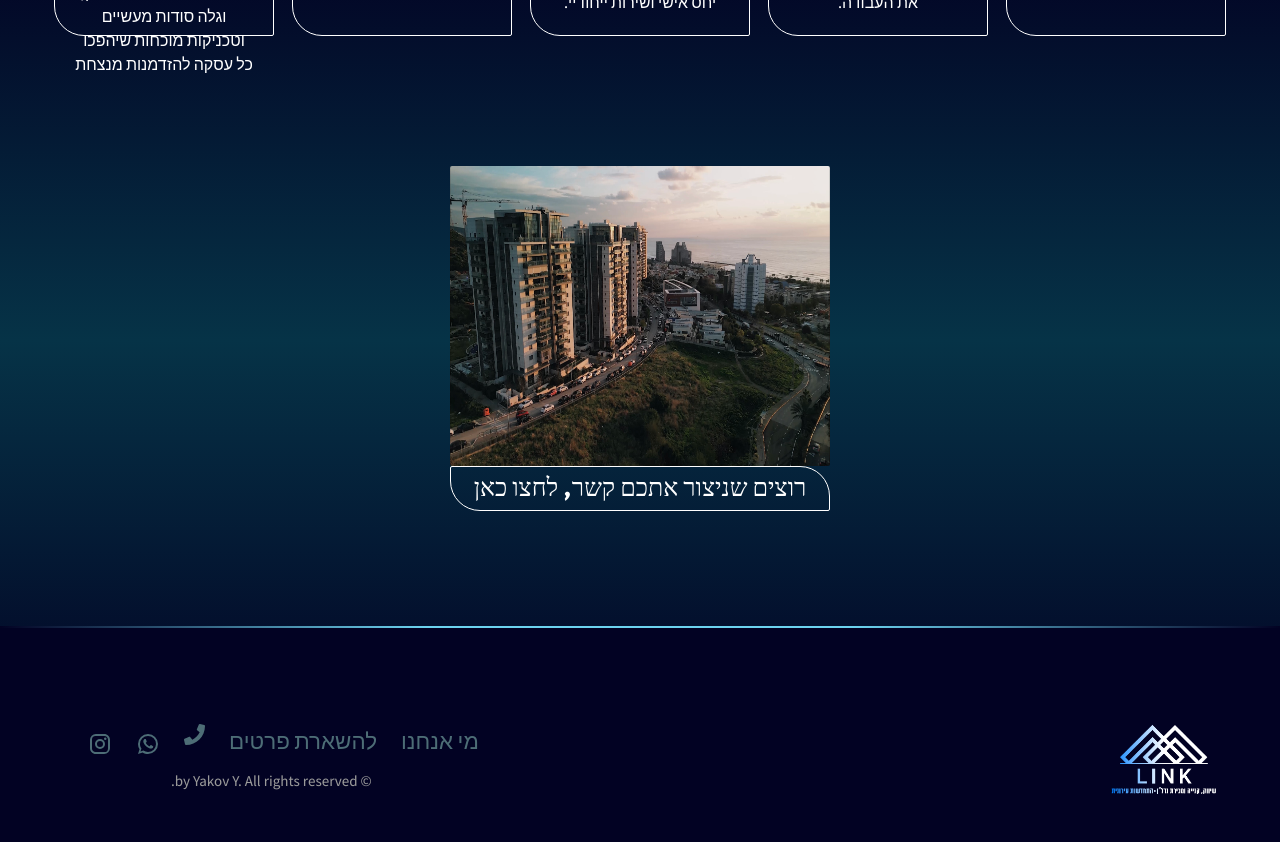
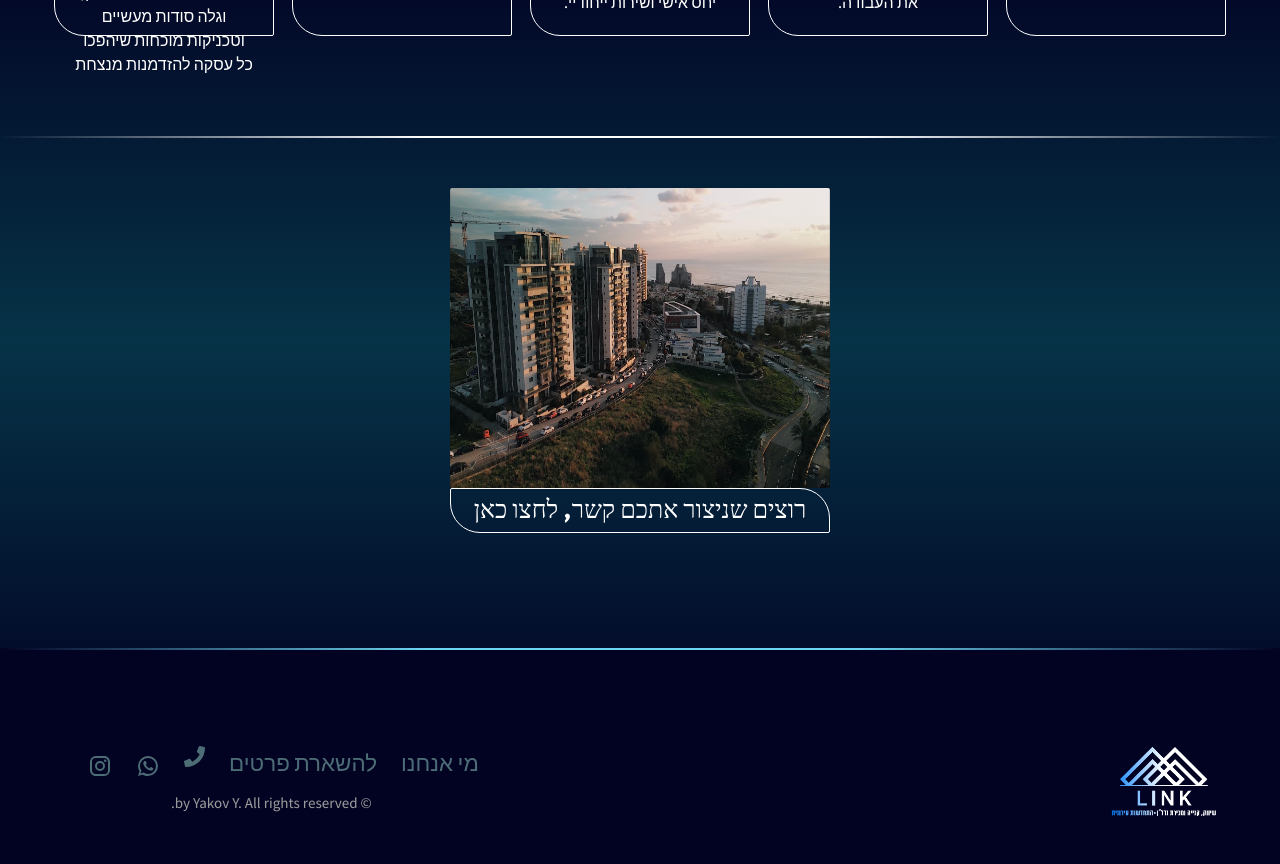
Before and after one commit to yakov504/Link-Invest, a React (Vite) app in the folder client/: page / in a window 1280 px wide. Shown: the part 2460-3324 px from the top of the page. Before the commit the page ends 3302 px from the top, so only its background shows below. Built offline with nearby package versions, Linux system fonts and the light colour scheme; no server answers.

Commit message:
fix but sell berder

```diff
--- a/client/src/components/HomePage/BuySell.css
+++ b/client/src/components/HomePage/BuySell.css
@@ -3,8 +3,8 @@
    top: 50%;
    left: 50%;
    transform: translate(-50%, -50%);
-   /* margin-top: 50px; */
-   /* width: 100%; */
+   margin-top: 50px;
+   width: 100%;
    height: 400px;
    width: 650px;
    display: flex;
--- a/client/src/components/HomePage/HomePage.css
+++ b/client/src/components/HomePage/HomePage.css
@@ -308,12 +308,20 @@
   background-color: #4d6d7661;
 }
 
+.liveDitails{
+  width: 100%;
+ border-top: solid 2px white;
+ border-image-source: linear-gradient(to right, transparent, white, white, transparent);
+ border-image-slice: 1;
+}
+
 .options_buy_sell{
-display: flex;
-margin-top: 30px;
-margin-bottom: 160px;
-flex-direction: row;
-border-width: 100%;
+  display: flex;
+  margin-top: 50px;
+  margin-bottom: 160px;
+  flex-direction: column;
+  align-items: center;
+  border-width: 100%;
 }
 
 .options{
@@ -388,7 +396,7 @@ cursor: pointer;
   }
 
   .options_buy_sell .options{
-    margin-top: 100px;
+    margin-top: 50px;
   }
     .whyW {
       flex-direction: column;
--- a/client/src/components/HomePage/HomePage.jsx
+++ b/client/src/components/HomePage/HomePage.jsx
@@ -1,6 +1,7 @@
 import React, { useState } from 'react'
 import { useNavigate } from 'react-router-dom'
 import Footer from './Footer'
+import BuySellRent from './BuySellRent'
 import './HomePage.css'
 
 import haifaN from '../../assets/image/haifaNghit.jpg'
@@ -134,8 +135,11 @@ export default function HomePage() {
            {servicesMap}
           </div>
         </div>
-        <div className='options_buy_sell'>
-          {buy_sell_rent}
+        <div className='liveDitails'>
+          <div className='options_buy_sell'>
+            {buy_sell_rent}
+          </div>
+          {/* <BuySellRent/> */}
         </div>
       </div>
       <Footer/>
```
